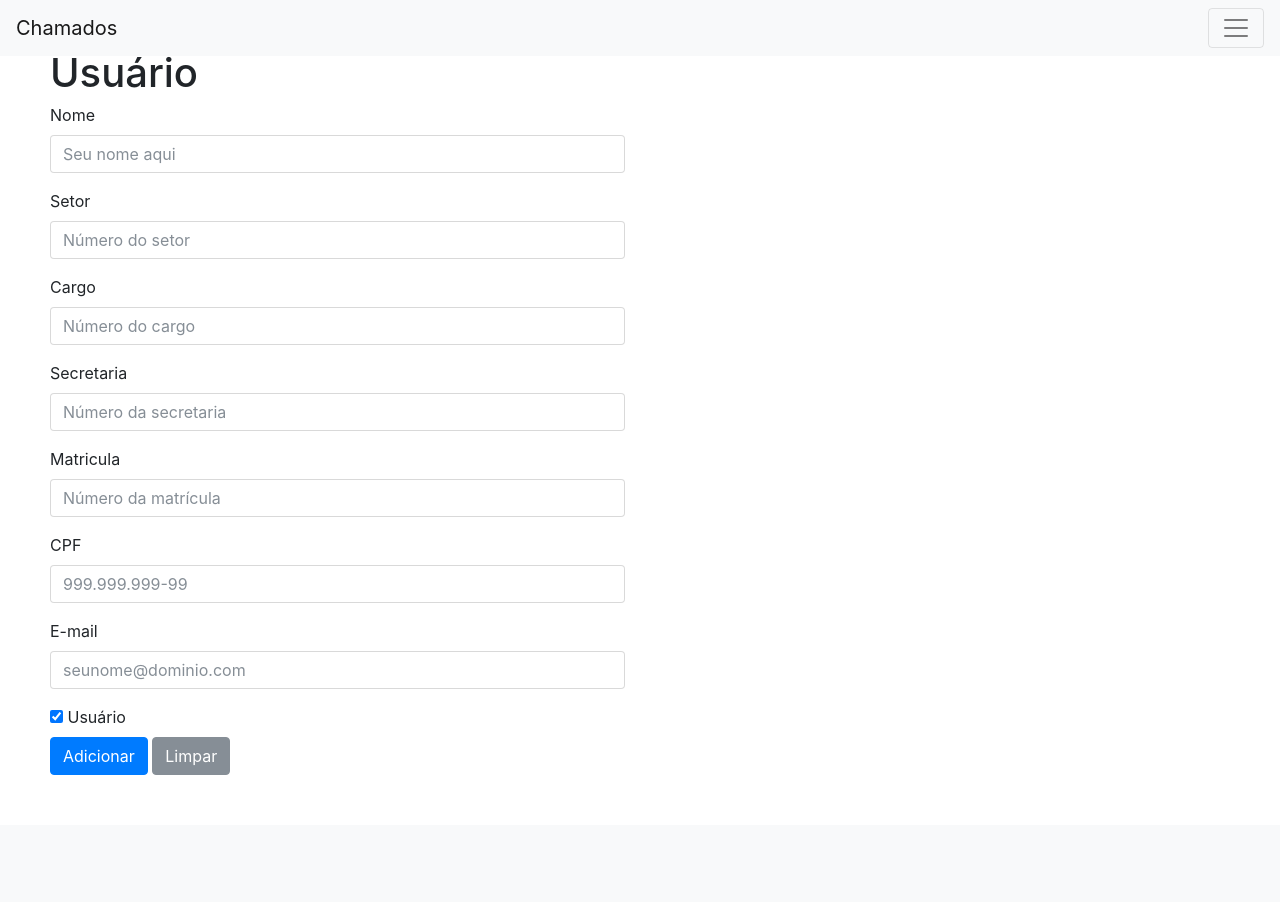
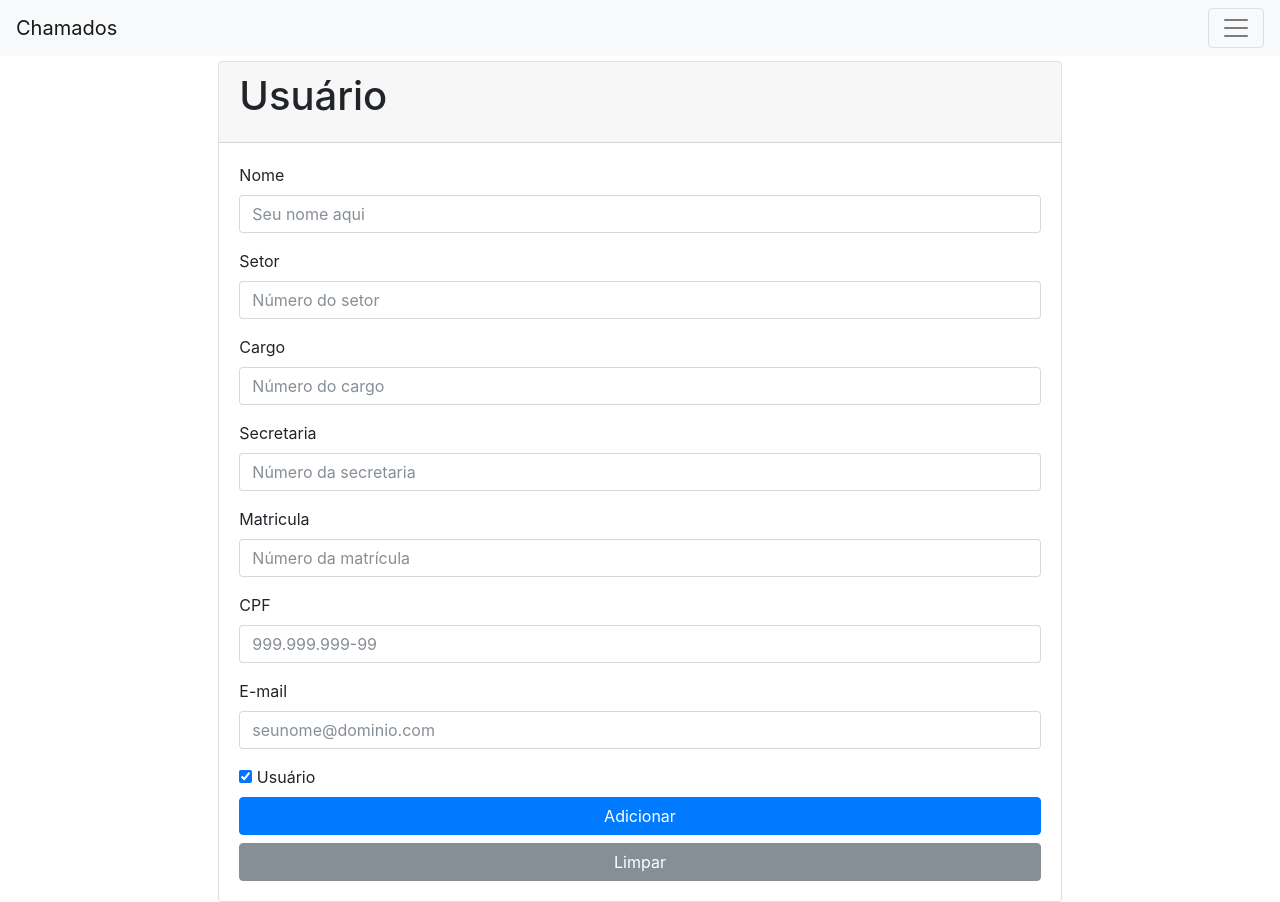
Before and after one commit to jefrson/chamados, a CodeIgniter app: page /chamados/index.php/welcome/cadUsuario in a window 1280 px wide. Before the commit the page ends 775 px from the top, so only its background shows below. Run offline with CodeIgniter, Linux system fonts and the light colour scheme; some libraries are stand-ins or nearby versions.

Commit message:
Alteração 29-08-2017

```diff
--- a/chamados/application/views/cabecalho.php
+++ b/chamados/application/views/cabecalho.php
@@ -7,7 +7,7 @@
         <script src="https://maxcdn.bootstrapcdn.com/bootstrap/4.0.0-beta/js/bootstrap.min.js" integrity="sha384-h0AbiXch4ZDo7tp9hKZ4TsHbi047NrKGLO3SEJAg45jXxnGIfYzk4Si90RDIqNm1" crossorigin="anonymous"></script>
         <style>
             body{
-                margin: 50px;
+                margin-top: 60px;
             }
         </style>
     </head>
--- a/chamados/application/views/cadastro/cad_usuario.php
+++ b/chamados/application/views/cadastro/cad_usuario.php
@@ -1,10 +1,11 @@
 <?php $this->load->view('./cabecalho') ?>
-<div class="row">
-    <div class="col-6">
-        <div class="header">
-            <h1>Usuário</h1>
+<div class="row align-self-center justify-content-center">
+    <div class="col-8">
+        <div class="card card-default">
+            <div class="card-header">
+                <h1 class="card-title">Usuário</h1>
             </div>
-        <div class="cad_usuario">
+            <div class="card-body">
                 <form class="form" action="<?php echo site_url('usuario/adicionarUsuario'); ?>" method="post" class="">
                     <div class="form-group">
                         <label for="nome">
@@ -62,10 +63,11 @@
                         </label>
                     </div>
                     <div class="controls">
-                    <button class="btn btn-primary" type="submit">Adicionar</button>
-                    <button class="btn btn-secondary" type="reset">Limpar</button>
+                        <button class="btn btn-primary btn-block" type="submit">Adicionar</button>
+                        <button class="btn btn-secondary btn-block" type="reset">Limpar</button>
                     </div>
                 </form>
             </div>
         </div>
+    </div>
 <?php $this->load->view('./rodape') ?>
```
Also changed, not shown: chamados/application/views/cadastro/cad_andamento.php (+6 -4 lines), chamados/application/views/cadastro/cad_ticket.php (+6 -4 lines). Lines whose indentation alone changed are shown as unchanged.
